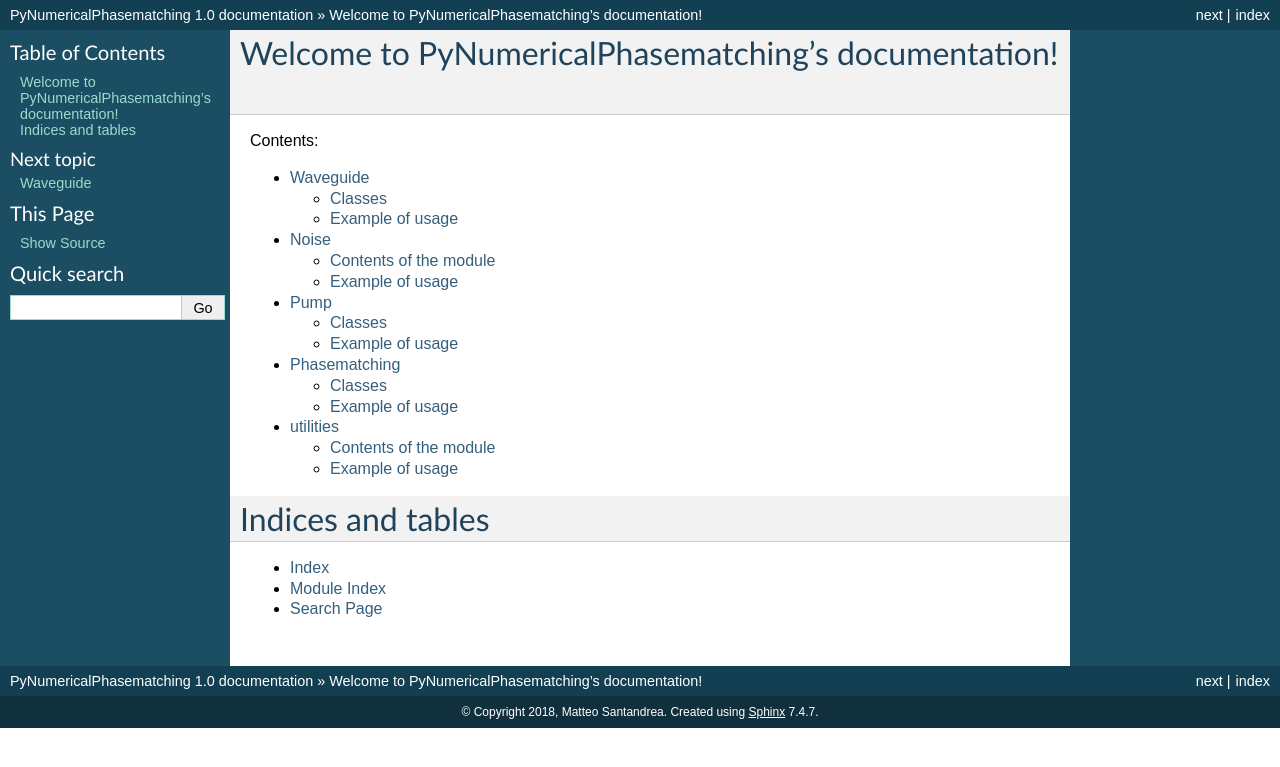
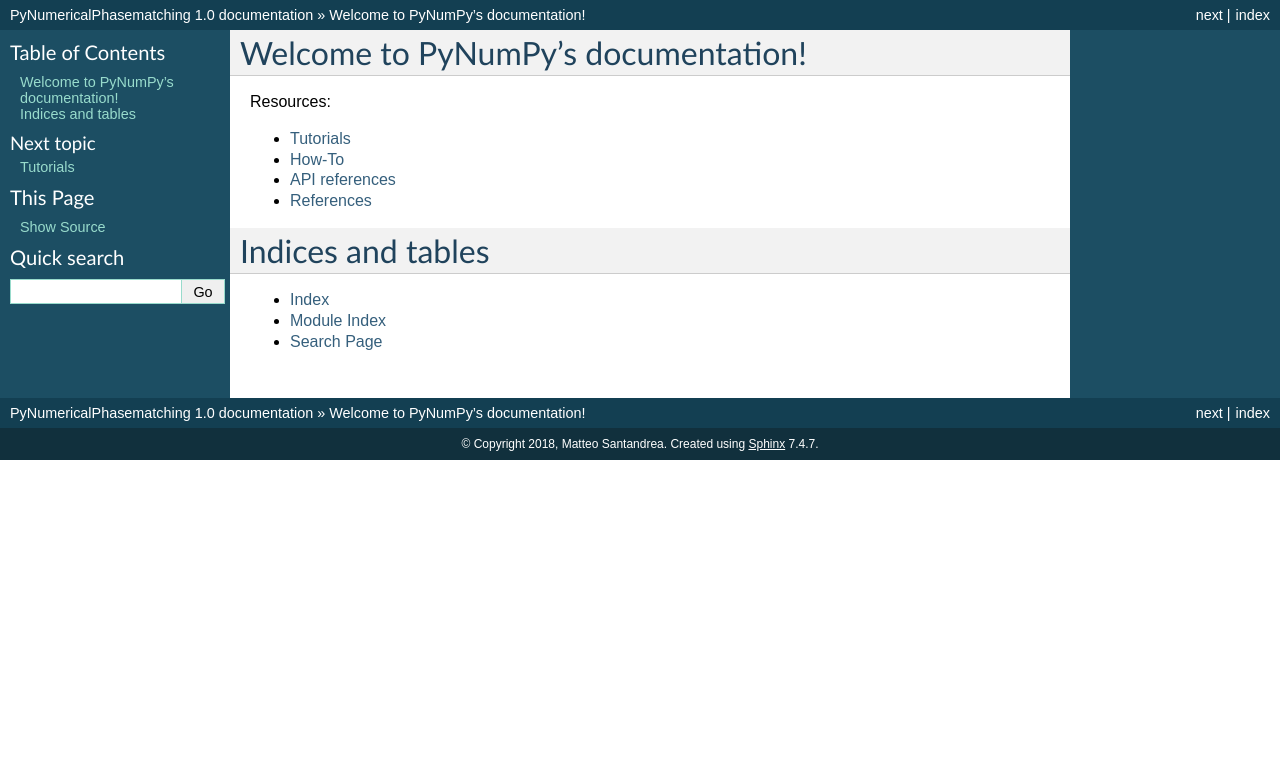
Before and after one commit to mattsantand/pynumericalphasematching, a Sphinx documentation site: the page built from doc/source/index.rst, in a window 1280 px wide. Shown: the top 767 px of the page. Built offline with Sphinx 7.4.7, drawn with Linux system fonts in a browser that asks for light colours.

Commit message:
Worked on improving the documentation.

```diff
--- /dev/null
+++ b/doc/source/apiguide.rst
@@ -0,0 +1,11 @@
+API references
+**************
+
+.. toctree::
+   :maxdepth: 2
+
+   waveguide
+   noise
+   jsa
+   phasematching
+   utilities
--- a/doc/source/conf.py
+++ b/doc/source/conf.py
@@ -178,6 +178,6 @@ texinfo_documents = [
 ]
 
 # Parse of Markdown doc (for readme and changelog)
-source_parsers = {
-    '.md': 'recommonmark.parser.CommonMarkParser'
-}
+# source_parsers = {
+#     '.md': 'recommonmark.parser.CommonMarkParser'
+# }
--- a/doc/source/how-to.rst
+++ b/doc/source/how-to.rst
@@ -0,0 +1,2 @@
+How-To
+******
--- a/doc/source/index.rst
+++ b/doc/source/index.rst
@@ -3,18 +3,17 @@
    You can adapt this file completely to your liking, but it should at least
    contain the root `toctree` directive.
 
-Welcome to PyNumericalPhasematching's documentation!
+Welcome to PyNumPy's documentation!
 ====================================================
 
 .. toctree::
-   :maxdepth: 2
-   :caption: Contents:
+   :maxdepth: 1
+   :caption: Resources:
 
-   waveguide
-   noise
-   pump
-   phasematching
-   utilities
+   tutorials
+   how-to
+   apiguide
+   references
 
 
 
--- a/doc/source/pump.rst
+++ b/doc/source/jsa.rst
@@ -1,10 +1,10 @@
-Pump
+JSA
 ****
 
 Classes
 =======
 
-.. automodule:: pynumpm.pump
+.. automodule:: pynumpm.jsa
     :members:
 
 
--- /dev/null
+++ b/doc/source/references.rst
@@ -0,0 +1,4 @@
+References
+**********
+
+`Fabrication limits of waveguides in nonlinear crystals and their impact on quantum optics applications <https://iopscience.iop.org/article/10.1088/1367-2630/aaff13>`_
--- a/doc/source/tutorials.rst
+++ b/doc/source/tutorials.rst
@@ -1,3 +1,5 @@
+Tutorials
+*********
 
 If the dispersion functions (as a function of the wavelength) `n_red`, `n_green` and `n_blue` are available, it is
 possible to calculate the phasematching as a function of one or two wavelength(s).
```
Also changed, not shown: 2 other files.
